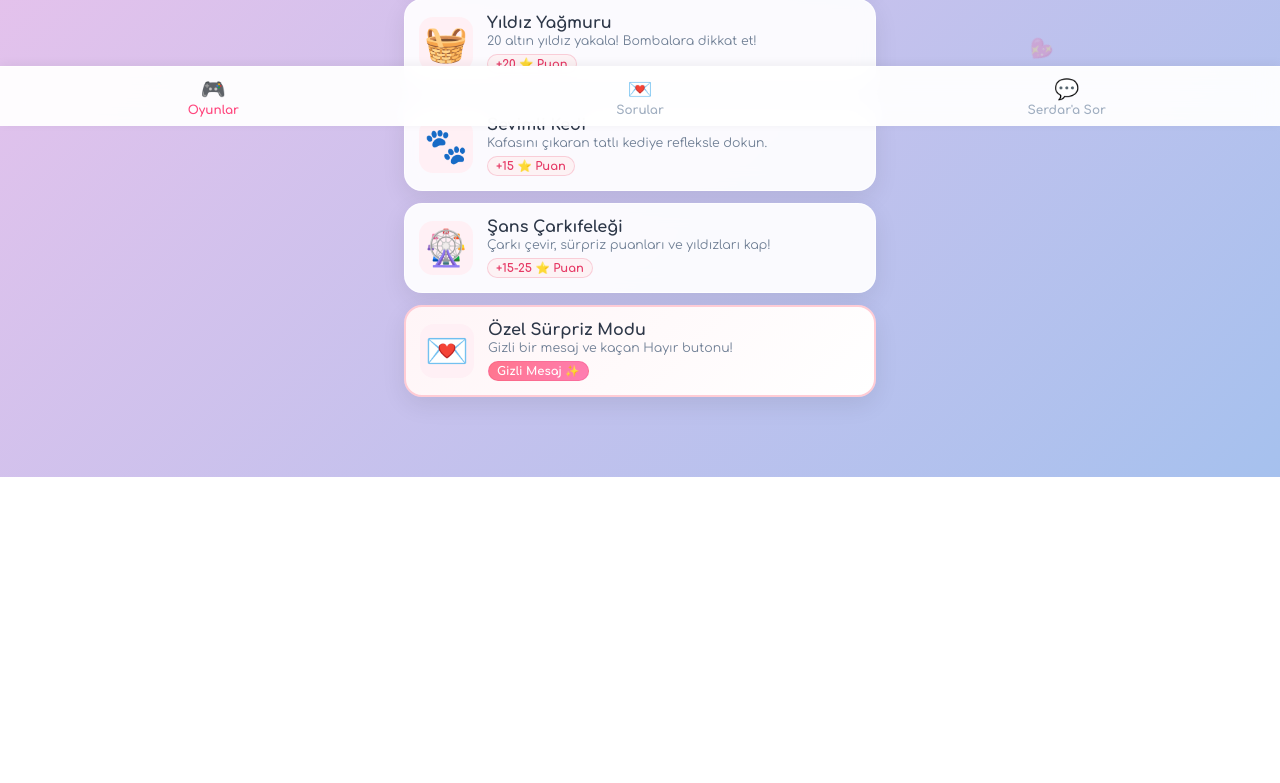
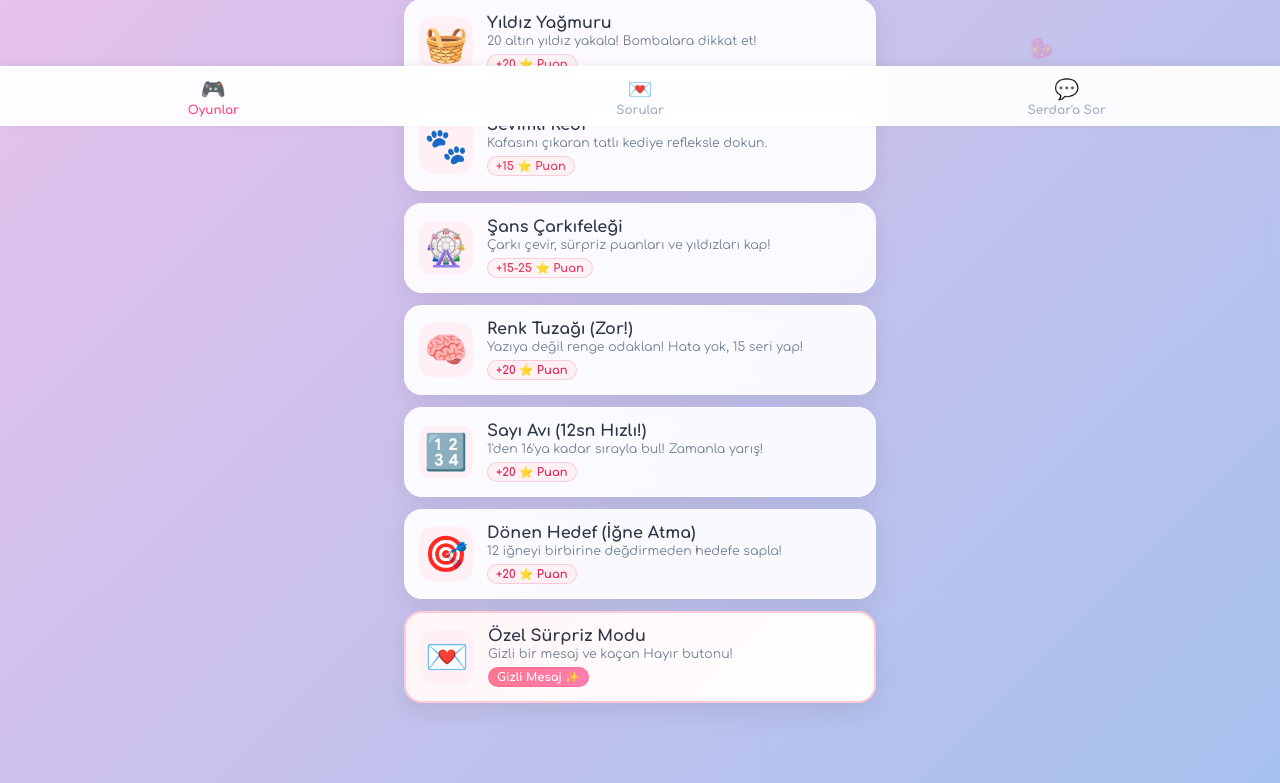
Before and after one commit to cerkezs/serdarseker, a PHP site: page /eda/index.html in a window 1280 px wide. Shown: the part 674-1457 px from the top of the page. Before the commit the page ends 1151 px from the top, so only its background shows below. Run offline with PHP 8.4, Linux system fonts and the light colour scheme; some libraries are stand-ins or nearby versions.

Commit message:
Add files via upload

```diff
--- a/eda/app.js
+++ b/eda/app.js
@@ -121,6 +121,24 @@ const GAMES_CONFIG = {
     title: "Şans Çarkıfeleği 🎡",
     instruction: "Çarkı çevir ve sürpriz yıldızları kap!",
     targetScore: 1,
+    rewardPoints: 20
+  },
+  color: {
+    title: "Renk Tuzağı 🧠",
+    instruction: "Kelimenin anlamına değil, yazıldığı renge bas! (15 Seri Yap!)",
+    targetScore: 15,
+    rewardPoints: 20
+  },
+  numbers: {
+    title: "Sayı Avı 🔢",
+    instruction: "12 saniyede 1'den 16'ya kadar sırayla bas!",
+    targetScore: 16,
+    rewardPoints: 20
+  },
+  pin: {
+    title: "Dönen Hedef 🎯",
+    instruction: "12 iğneyi birbirine çarptırmadan hedefe sapla!",
+    targetScore: 12,
     rewardPoints: 20
   }
 };
@@ -568,6 +586,9 @@ window.openGame = function(gameKey) {
       case "catch": setupCatchGame(config); break;
       case "mole": setupMoleGame(config); break;
       case "wheel": setupWheelGame(config); break;
+      case "color": setupColorGame(config); break;
+      case "numbers": setupNumbersGame(config); break;
+      case "pin": setupPinGame(config); break;
     }
   }, 60);
 };
@@ -1244,56 +1265,331 @@ function setupMoleGame(config) {
   popup();
 }
 
-function setupMazeGame(config) {
-  const cont = document.createElement("div");
-  cont.className = "maze-container";
-  const tr = document.createElement("div");
-  tr.className = "maze-track";
-  const heart = document.createElement("div");
-  heart.className = "draggable-heart";
-  heart.textContent = "💖";
-  const star = document.createElement("div");
-  star.className = "target-star";
-  star.textContent = "🌟";
-
-  cont.appendChild(tr);
-  cont.appendChild(heart);
-  cont.appendChild(star);
-  modalPlayArea.appendChild(cont);
-
-  let isDragging = false;
-  let startY = 0;
-
-  const onStart = (e) => {
-    isDragging = true;
-    startY = e.touches ? e.touches[0].clientY : e.clientY;
-  };
-
-  const onMove = (e) => {
-    if (!isDragging) return;
-    const clientY = e.touches ? e.touches[0].clientY : e.clientY;
-    const deltaY = clientY - startY;
-    let newTop = Math.max(20, 20 + deltaY);
-    const maxTop = modalPlayArea.clientHeight - 85;
-
-    heart.style.top = Math.min(newTop, maxTop) + "px";
-    if (newTop >= maxTop - 15) {
-      isDragging = false;
-      heart.style.top = maxTop + "px";
-      updateGameProgress(1, config.targetScore);
+/* --- YENİ OYUN 5: RENK TUZAĞI (STROOP REFLEKS) --- */
+function setupColorGame(config) {
+  const container = document.createElement("div");
+  container.className = "color-game-container";
+
+  const timerBar = document.createElement("div");
+  timerBar.className = "color-timer-bar";
+  const timerFill = document.createElement("div");
+  timerFill.className = "color-timer-fill";
+  timerBar.appendChild(timerFill);
+
+  const wordDisplay = document.createElement("div");
+  wordDisplay.className = "color-word-display";
+
+  const buttonsGrid = document.createElement("div");
+  buttonsGrid.className = "color-buttons-grid";
+
+  container.appendChild(timerBar);
+  container.appendChild(wordDisplay);
+  container.appendChild(buttonsGrid);
+  modalPlayArea.appendChild(container);
+
+  const colors = [
+    { name: "KIRMIZI", color: "#e53e3e" },
+    { name: "MAVİ", color: "#3182ce" },
+    { name: "YEŞİL", color: "#38a169" },
+    { name: "SARI", color: "#d69e2e" },
+    { name: "PEMBE", color: "#d53f8c" }
+  ];
+
+  colors.forEach(c => {
+    const btn = document.createElement("button");
+    btn.className = "color-btn";
+    btn.style.backgroundColor = c.color;
+    btn.textContent = c.name;
+    btn.addEventListener("click", () => handleAnswer(c.color));
+    buttonsGrid.appendChild(btn);
+  });
+
+  let currentStreak = 0;
+  let targetColorHex = "";
+  let questionTimeout = null;
+  let animTimer = null;
+  let isGameOver = false;
+
+  function resetGame() {
+    clearTimeout(questionTimeout);
+    clearInterval(animTimer);
+    currentStreak = 0;
+    isGameOver = false;
+    updateGameProgress(0, config.targetScore);
+    nextQuestion();
+  }
+
+  function triggerFail(reason) {
+    if (isGameOver) return;
+    isGameOver = true;
+    clearTimeout(questionTimeout);
+    clearInterval(animTimer);
+
+    modalInstruction.textContent = reason;
+    modalInstruction.style.color = "#e53e3e";
+
+    setTimeout(() => {
+      modalInstruction.textContent = config.instruction;
+      modalInstruction.style.color = "";
+      resetGame();
+    }, 800);
+  }
+
+  function nextQuestion() {
+    if (isGameOver) return;
+    if (currentStreak >= config.targetScore) return;
+
+    // Kelimenin anlamı ile rengini farklı yap
+    const textObj = colors[Math.floor(Math.random() * colors.length)];
+    let colorObj = colors[Math.floor(Math.random() * colors.length)];
+    while (colorObj.color === textObj.color && colors.length > 1) {
+      colorObj = colors[Math.floor(Math.random() * colors.length)];
     }
-  };
-
-  const onEnd = () => {
-    if (isDragging) {
-      isDragging = false;
-      heart.style.top = "20px";
+
+    wordDisplay.textContent = textObj.name;
+    wordDisplay.style.color = colorObj.color;
+    targetColorHex = colorObj.color;
+
+    // Zamanlayıcıyı başlat (1.8 saniye)
+    timerFill.style.transition = "none";
+    timerFill.style.width = "100%";
+    setTimeout(() => {
+      timerFill.style.transition = "width 1.8s linear";
+      timerFill.style.width = "0%";
+    }, 20);
+
+    clearTimeout(questionTimeout);
+    questionTimeout = setTimeout(() => {
+      triggerFail("Süre doldu! 💥 Puanlar sıfırlandı!");
+    }, 1800);
+  }
+
+  function handleAnswer(chosenColor) {
+    if (isGameOver) return;
+    clearTimeout(questionTimeout);
+
+    if (chosenColor === targetColorHex) {
+      currentStreak++;
+      updateGameProgress(currentStreak, config.targetScore);
+      if (currentStreak < config.targetScore) {
+        nextQuestion();
+      }
+    } else {
+      triggerFail("Rengi yanlış seçtin! 💥 Yazıya değil, renge odaklan!");
     }
-  };
-
-  heart.addEventListener("pointerdown", onStart);
-  window.addEventListener("pointermove", onMove);
-  window.addEventListener("pointerup", onEnd);
+  }
+
+  resetGame();
+}
+
+/* --- YENİ OYUN 6: HIZLI SAYI SIRALAMA (1'DEN 16'YA) --- */
+function setupNumbersGame(config) {
+  const container = document.createElement("div");
+  container.className = "numbers-game-container";
+
+  const timerText = document.createElement("div");
+  timerText.className = "numbers-timer-text";
+  timerText.textContent = "Kalan Süre: 12.0s";
+
+  const grid = document.createElement("div");
+  grid.className = "numbers-grid";
+
+  container.appendChild(timerText);
+  container.appendChild(grid);
+  modalPlayArea.appendChild(container);
+
+  let expectedNumber = 1;
+  let timeLeft = 12.0;
+  let countdownTimer = null;
+  let isGameOver = false;
+
+  function resetGame() {
+    clearInterval(countdownTimer);
+    expectedNumber = 1;
+    timeLeft = 12.0;
+    isGameOver = false;
+    updateGameProgress(0, config.targetScore);
+    grid.innerHTML = "";
+
+    const numbers = Array.from({ length: 16 }, (_, i) => i + 1).sort(() => Math.random() - 0.5);
+    numbers.forEach(num => {
+      const cell = document.createElement("div");
+      cell.className = "number-cell";
+      cell.textContent = num;
+      cell.dataset.num = num;
+
+      cell.addEventListener("pointerdown", () => {
+        if (isGameOver) return;
+        if (parseInt(cell.dataset.num) === expectedNumber) {
+          cell.classList.add("pressed");
+          expectedNumber++;
+          updateGameProgress(expectedNumber - 1, config.targetScore);
+          if (expectedNumber > 16) {
+            clearInterval(countdownTimer);
+          }
+        } else {
+          triggerFail(`Yanlış sayı! 💥 Sıradaki sayı: ${expectedNumber}`);
+        }
+      });
+      grid.appendChild(cell);
+    });
+
+    countdownTimer = setInterval(() => {
+      timeLeft -= 0.1;
+      timerText.textContent = `Kalan Süre: ${Math.max(0, timeLeft).toFixed(1)}s`;
+      if (timeLeft <= 0) {
+        clearInterval(countdownTimer);
+        triggerFail("Zaman bitti! 💥 12 saniyede bitirmelisin!");
+      }
+    }, 100);
+    gameIntervals.push(countdownTimer);
+  }
+
+  function triggerFail(reason) {
+    if (isGameOver) return;
+    isGameOver = true;
+    clearInterval(countdownTimer);
+
+    modalInstruction.textContent = reason;
+    modalInstruction.style.color = "#e53e3e";
+
+    setTimeout(() => {
+      modalInstruction.textContent = config.instruction;
+      modalInstruction.style.color = "";
+      resetGame();
+    }, 800);
+  }
+
+  resetGame();
+}
+
+/* --- YENİ OYUN 7: DÖNEN HEDEF / İĞNE BATIRMA (KNIFE PIN) --- */
+function setupPinGame(config) {
+  const canvas = document.createElement("canvas");
+  canvas.className = "pin-canvas";
+  modalPlayArea.appendChild(canvas);
+  const ctx = canvas.getContext("2d");
+  canvas.width = modalPlayArea.clientWidth;
+  canvas.height = modalPlayArea.clientHeight;
+
+  const targetRadius = 45;
+  const targetX = canvas.width / 2;
+  const targetY = canvas.height * 0.35;
+  const pinLength = 70;
+
+  let currentAngle = 0;
+  let rotationSpeed = 0.035;
+  let pins = []; // [angle1, angle2...]
+  let pinnedCount = 0;
+  let isGameOver = false;
+
+  function resetGame() {
+    pinnedCount = 0;
+    pins = [];
+    isGameOver = false;
+    currentAngle = 0;
+    updateGameProgress(0, config.targetScore);
+  }
+
+  function triggerFail() {
+    if (isGameOver) return;
+    isGameOver = true;
+
+    modalInstruction.textContent = "İğneler birbirine çarptı! 💥 Baştan başlıyor...";
+    modalInstruction.style.color = "#e53e3e";
+
+    setTimeout(() => {
+      modalInstruction.textContent = config.instruction;
+      modalInstruction.style.color = "";
+      resetGame();
+    }, 800);
+  }
+
+  const loop = setInterval(() => {
+    ctx.clearRect(0, 0, canvas.width, canvas.height);
+
+    if (!isGameOver) {
+      currentAngle += rotationSpeed;
+    }
+
+    // Ortadaki Dönen Hedef Çember
+    ctx.beginPath();
+    ctx.arc(targetX, targetY, targetRadius, 0, Math.PI * 2);
+    ctx.fillStyle = "#ff477e";
+    ctx.fill();
+    ctx.fillStyle = "#ffffff";
+    ctx.font = "bold 16px 'Comfortaa', sans-serif";
+    ctx.textAlign = "center";
+    ctx.textBaseline = "middle";
+    ctx.fillText(`${12 - pinnedCount}`, targetX, targetY);
+
+    // Saplanmış İğneleri Çiz
+    pins.forEach(angle => {
+      const rad = angle + currentAngle;
+      const startX = targetX + Math.cos(rad) * targetRadius;
+      const startY = targetY + Math.sin(rad) * targetRadius;
+      const endX = targetX + Math.cos(rad) * (targetRadius + pinLength);
+      const endY = targetY + Math.sin(rad) * (targetRadius + pinLength);
+
+      ctx.beginPath();
+      ctx.moveTo(startX, startY);
+      ctx.lineTo(endX, endY);
+      ctx.strokeStyle = "#4a5568";
+      ctx.lineWidth = 3;
+      ctx.stroke();
+
+      ctx.beginPath();
+      ctx.arc(endX, endY, 6, 0, Math.PI * 2);
+      ctx.fillStyle = "#ff758c";
+      ctx.fill();
+    });
+
+    // Fırlatılmaya hazır aşağıdaki iğne
+    const readyY = canvas.height * 0.82;
+    ctx.beginPath();
+    ctx.moveTo(targetX, readyY);
+    ctx.lineTo(targetX, readyY - pinLength);
+    ctx.strokeStyle = "#4a5568";
+    ctx.lineWidth = 3;
+    ctx.stroke();
+
+    ctx.beginPath();
+    ctx.arc(targetX, readyY, 6, 0, Math.PI * 2);
+    ctx.fillStyle = "#ff477e";
+    ctx.fill();
+  }, 1000 / 60);
+
+  gameIntervals.push(loop);
+
+  function shootPin() {
+    if (isGameOver || pinnedCount >= config.targetScore) return;
+
+    // Yeni iğne saat 6 yönünde (Math.PI / 2) saplanır
+    const pinAngle = Math.PI / 2 - currentAngle;
+
+    // Çarpışma kontrolü (Diğer iğnelerle açı farkı çok yakınsa)
+    const minDistanceRad = 0.22; // ~13 derece mesafe
+    for (let a of pins) {
+      let diff = Math.abs((a - pinAngle) % (Math.PI * 2));
+      if (diff > Math.PI) diff = Math.PI * 2 - diff;
+      if (diff < minDistanceRad) {
+        triggerFail();
+        return;
+      }
+    }
+
+    pins.push(pinAngle);
+    pinnedCount++;
+    updateGameProgress(pinnedCount, config.targetScore);
+
+    // Her 3 iğnede bir yön ve hız değişsin (Zorluk artsın!)
+    if (pinnedCount % 3 === 0) {
+      rotationSpeed = (rotationSpeed > 0 ? -1 : 1) * (0.038 + Math.random() * 0.02);
+    }
+  }
+
+  canvas.addEventListener("pointerdown", shootPin);
+  resetGame();
 }
 
 /* --- ÖZEL MOD: İLK 5 BÖLÜM VE KAÇAN HAYIR BUTONU FİNALİ --- */
--- a/eda/index.html
+++ b/eda/index.html
@@ -123,6 +123,33 @@
             <h3>Şans Çarkıfeleği</h3>
             <p>Çarkı çevir, sürpriz puanları ve yıldızları kap!</p>
             <span class="reward-pill">+15-25 ⭐ Puan</span>
+          </div>
+        </div>
+
+        <div class="game-select-card" onclick="openGame('color')">
+          <div class="game-card-icon">🧠</div>
+          <div class="game-card-info">
+            <h3>Renk Tuzağı (Zor!)</h3>
+            <p>Yazıya değil renge odaklan! Hata yok, 15 seri yap!</p>
+            <span class="reward-pill" style="background:#fff0f3; color:#e0245e;">+20 ⭐ Puan</span>
+          </div>
+        </div>
+
+        <div class="game-select-card" onclick="openGame('numbers')">
+          <div class="game-card-icon">🔢</div>
+          <div class="game-card-info">
+            <h3>Sayı Avı (12sn Hızlı!)</h3>
+            <p>1'den 16'ya kadar sırayla bul! Zamanla yarış!</p>
+            <span class="reward-pill" style="background:#fff0f3; color:#e0245e;">+20 ⭐ Puan</span>
+          </div>
+        </div>
+
+        <div class="game-select-card" onclick="openGame('pin')">
+          <div class="game-card-icon">🎯</div>
+          <div class="game-card-info">
+            <h3>Dönen Hedef (İğne Atma)</h3>
+            <p>12 iğneyi birbirine değdirmeden hedefe sapla!</p>
+            <span class="reward-pill" style="background:#fff0f3; color:#e0245e;">+20 ⭐ Puan</span>
           </div>
         </div>
 
```
Also changed, not shown: eda/style.css (+116 -0 lines).
